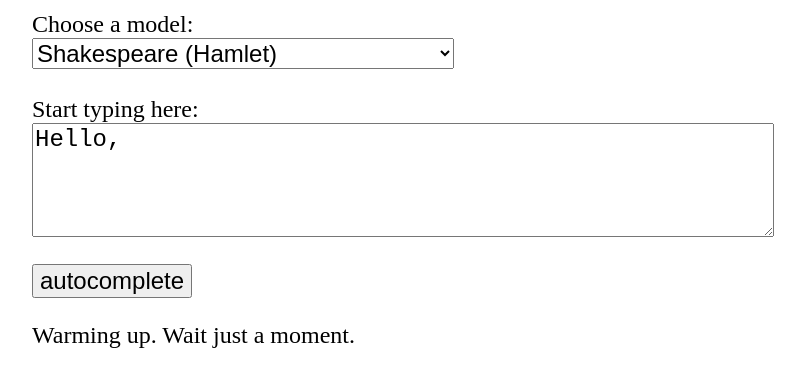
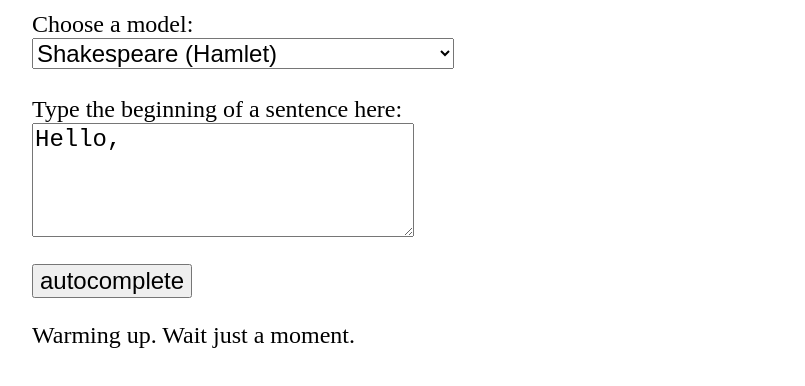
Before and after one commit to hbradio/autocomplete-quick-test, a plain HTML site: page index.html in a window 1280 px wide. Shown: the part 176-562 px from the top of the page, without its empty margins (358-1163 px from the left). Drawn offline with Linux system fonts and the light colour scheme; no server answers.

Commit message:
Update index.html

```diff
--- a/index.html
+++ b/index.html
@@ -12,8 +12,9 @@
         <br />
         <br />
 
-        <label for="phrase">Start typing here:</label>
-        <textarea id="phrase" name="phrase" rows="4" cols="50">Hello,</textarea>
+        <label for="phrase">Type the beginning of a sentence here:</label>
+        <br />
+        <textarea id="phrase" name="phrase" rows="4" cols="25">Hello,</textarea>
 
         <br />
         <br />
```
